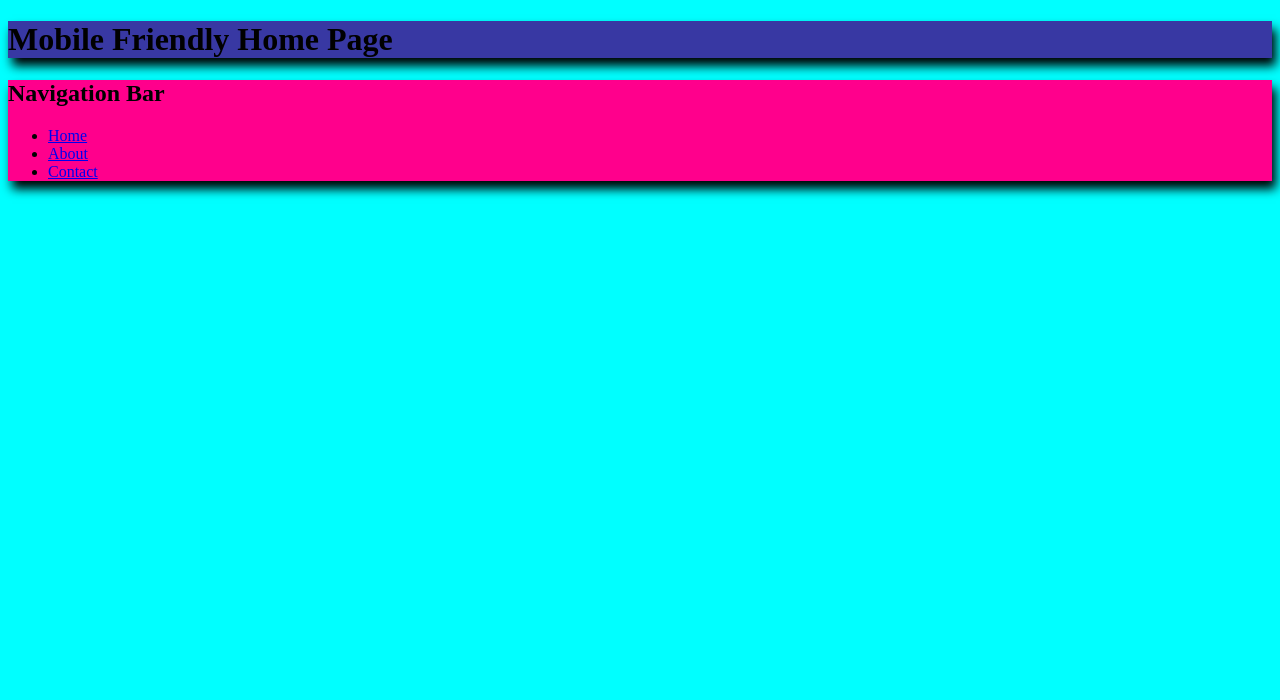
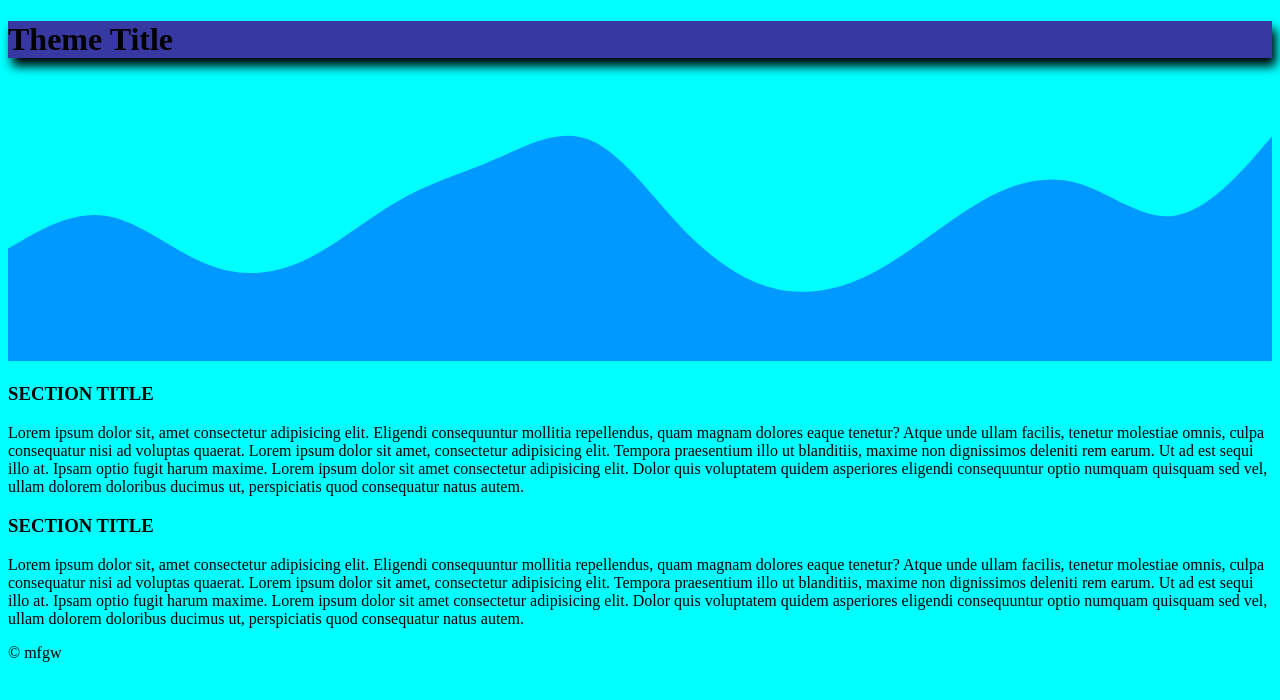
Before and after one commit to Okko101/mobile-friendly-practice, a plain HTML site: page index.html in a window 1280 px wide. Drawn offline with Linux system fonts and the light colour scheme.

Commit message:
modified index

```diff
--- a/index.html
+++ b/index.html
@@ -1,5 +1,6 @@
 <!DOCTYPE html>
 <html lang="en">
+
 <head>
     <meta charset="UTF-8">
     <meta http-equiv="X-UA-Compatible" content="IE=edge">
@@ -7,22 +8,41 @@
     <title>Day 1</title>
     <link rel="stylesheet" href="css/styles.css">
 </head>
+
 <body>
+    <div>
+        <main class="container">
+            <div>
+                <header>
+                    <h1>Theme Title</h1>
+                </header>
+                <svg xmlns="http://www.w3.org/2000/svg" viewBox="0 0 1440 320">
+                    <path fill="#0099ff" fill-opacity="1"
+                        d="M0,192L18.5,181.3C36.9,171,74,149,111,154.7C147.7,160,185,192,222,208C258.5,224,295,224,332,208C369.2,192,406,160,443,138.7C480,117,517,107,554,90.7C590.8,75,628,53,665,69.3C701.5,85,738,139,775,176C812.3,213,849,235,886,240C923.1,245,960,235,997,213.3C1033.8,192,1071,160,1108,138.7C1144.6,117,1182,107,1218,117.3C1255.4,128,1292,160,1329,154.7C1366.2,149,1403,107,1422,85.3L1440,64L1440,320L1421.5,320C1403.1,320,1366,320,1329,320C1292.3,320,1255,320,1218,320C1181.5,320,1145,320,1108,320C1070.8,320,1034,320,997,320C960,320,923,320,886,320C849.2,320,812,320,775,320C738.5,320,702,320,665,320C627.7,320,591,320,554,320C516.9,320,480,320,443,320C406.2,320,369,320,332,320C295.4,320,258,320,222,320C184.6,320,148,320,111,320C73.8,320,37,320,18,320L0,320Z">
+                    </path>
+                </svg>
+                <h3>SECTION TITLE</h3>
+                <p>Lorem ipsum dolor sit, amet consectetur adipisicing elit. Eligendi consequuntur mollitia repellendus,
+                    quam magnam dolores eaque tenetur? Atque unde ullam facilis, tenetur molestiae omnis, culpa
+                    consequatur nisi ad voluptas quaerat. Lorem ipsum dolor sit amet, consectetur adipisicing elit.
+                    Tempora praesentium illo ut blanditiis, maxime non dignissimos deleniti rem earum. Ut ad est sequi
+                    illo at. Ipsam optio fugit harum maxime. Lorem ipsum dolor sit amet consectetur adipisicing elit.
+                    Dolor quis voluptatem quidem asperiores eligendi consequuntur optio numquam quisquam sed vel, ullam
+                    dolorem doloribus ducimus ut, perspiciatis quod consequatur natus autem.</p>
+                <h3 class="right">SECTION TITLE</h3>
+                <p class="text-right">Lorem ipsum dolor sit, amet consectetur adipisicing elit. Eligendi consequuntur mollitia repellendus,
+                    quam magnam dolores eaque tenetur? Atque unde ullam facilis, tenetur molestiae omnis, culpa
+                    consequatur nisi ad voluptas quaerat. Lorem ipsum dolor sit amet, consectetur adipisicing elit.
+                    Tempora praesentium illo ut blanditiis, maxime non dignissimos deleniti rem earum. Ut ad est sequi
+                    illo at. Ipsam optio fugit harum maxime. Lorem ipsum dolor sit amet consectetur adipisicing elit.
+                    Dolor quis voluptatem quidem asperiores eligendi consequuntur optio numquam quisquam sed vel, ullam
+                    dolorem doloribus ducimus ut, perspiciatis quod consequatur natus autem.</p>
+            </div>
+        </main>
+    </div>
+    <footer>
+        <p class="text">&copy; mfgw</p>
+    </footer>
+</body>
 
-<header>
-    <h1>Mobile Friendly Home Page</h1>
-</header>
-
-<nav>
-    <h2>Navigation Bar</h2>
-    <ul>
-        <li><a href="index.html" target="_blank">Home</a></li>
-        <li><a href="about.html" target="_blank">About</a></li>
-        <li><a href="contact.html" target="_blank">Contact</a></li>
-    </ul>
-</nav>
-
-
-
-</body>
 </html>
```
